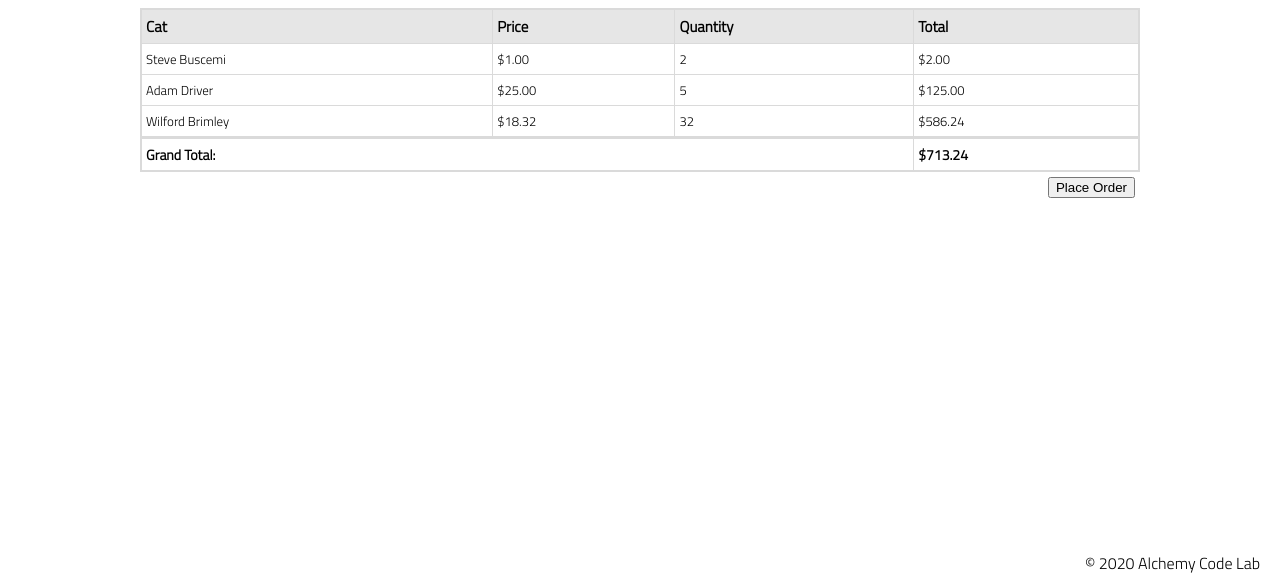
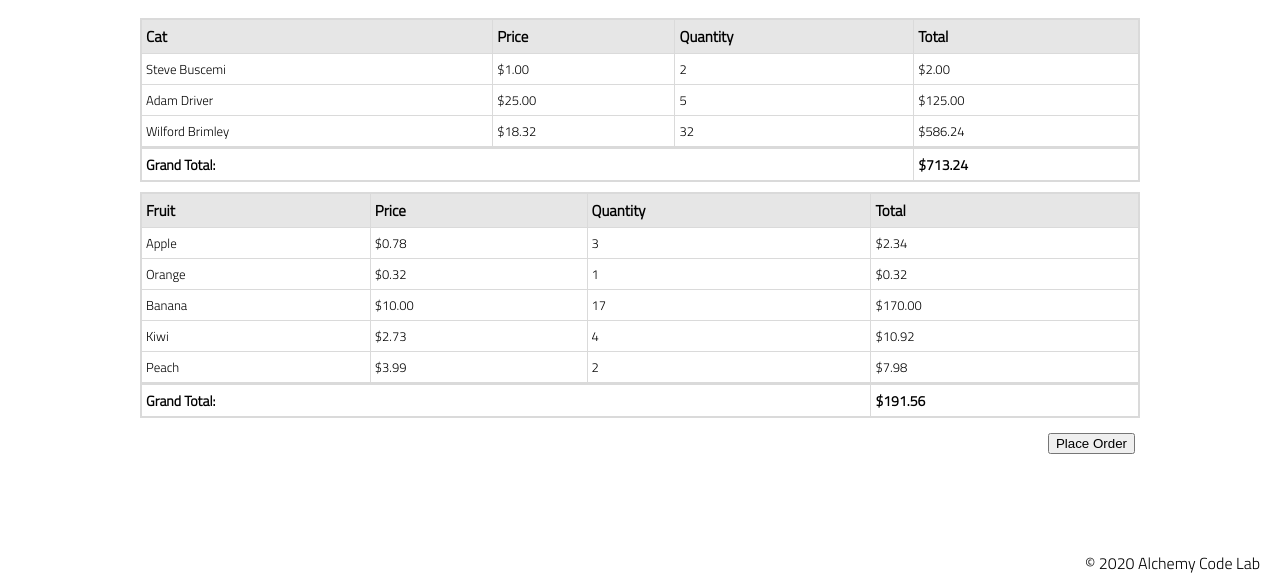
Before and after one commit to Dylan-Floyd/lab-06-e-commerce-site, a plain HTML site: page cart/index.html in a window 1280 px wide. Shown: the part 224-800 px from the top of the page. Drawn offline with Linux system fonts and the light colour scheme.

Commit message:
add fruit section to store

```diff
--- /dev/null
+++ b/cart/cart-render-utils.js
@@ -0,0 +1,69 @@
+import { calcItemTotal } from '../utils.js';
+import { calcOrderTotal, findById } from '../utils.js';
+
+export function renderLineItem(cartItem, productData) {
+    const rowEl = document.createElement('tr');
+    const nameEl = document.createElement('td');
+    const priceEl = document.createElement('td');
+    const quantityEl = document.createElement('td');
+    const totalEl = document.createElement('td');
+
+    nameEl.textContent = productData.name;
+    priceEl.textContent = productData.price.toLocaleString('en-US', { style: 'currency', currency: 'USD' });
+    quantityEl.textContent = cartItem.quantity;
+    totalEl.textContent = calcItemTotal(cartItem.quantity, productData.price);
+    rowEl.append(nameEl, priceEl, quantityEl, totalEl);
+
+    return rowEl;
+}
+
+export function renderTable(cart, products, productsType) {
+    //create elements
+    const table = document.createElement('table');
+
+    const tHead = document.createElement('thead');
+    const headerRow = document.createElement('tr');
+    const typeHeading = document.createElement('th');
+    const priceHeading = document.createElement('th');
+    const quantityHeading = document.createElement('th');
+    const totalHeading = document.createElement('th');
+
+    const tBody = document.createElement('tbody');
+
+    const tFoot = document.createElement('tfoot');
+    const footRow = document.createElement('tr');
+    const grandTotalLabel = document.createElement('td');
+    const grandTotalCell = document.createElement('td');
+
+    //flesh-out elements
+    table.className = 'minimalistBlack';
+
+    typeHeading.textContent = productsType;
+    priceHeading.textContent = 'Price';
+    quantityHeading.textContent = 'Quantity';
+    totalHeading.textContent = 'Total';
+
+    grandTotalLabel.colSpan = '3';
+    grandTotalLabel.textContent = 'Grand Total:';
+
+    //add in rows
+    for (let cartItem of cart) {
+        const productData = findById(products, cartItem.id);
+        const newRow = renderLineItem(cartItem, productData);
+        tBody.appendChild(newRow);
+    }
+
+    //display grand total
+    grandTotalCell.textContent = calcOrderTotal(cart, products);
+
+    //put the elements together
+    headerRow.append(typeHeading, priceHeading, quantityHeading, totalHeading);
+    tHead.append(headerRow);
+
+    footRow.append(grandTotalLabel, grandTotalCell);
+    tFoot.append(footRow);
+
+    table.append(tHead, tBody, tFoot);
+
+    return table;
+}
--- a/cart/cart.css
+++ b/cart/cart.css
@@ -3,6 +3,7 @@ table.minimalistBlack {
     width: 100%;
     text-align: left;
     border-collapse: collapse;
+    margin: 10px 0px;
 }
 
 table.minimalistBlack td, table.minimalistBlack th {
@@ -44,3 +45,7 @@ table.minimalistBlack tfoot td {
     width: 100%;
     padding: 5px;
 }
+
+#table-container {
+    width: 100%;
+}
--- a/cart/cart.js
+++ b/cart/cart.js
@@ -1,15 +1,9 @@
-import { products } from '../data/product-data.js';
-import { cartData } from '../data/cart-data.js';
-import { renderLineItem } from './render-line-item.js';
-import { calcOrderTotal, findById } from '../utils.js';
+import { cats, fruits } from '../data/product-data.js';
+import { catCart, fruitCart } from '../data/cart-data.js';
+import { renderTable } from './cart-render-utils.js';
 
-const tableBody = document.querySelector('#table-body');
-const grandTotal = document.querySelector('#grand-total');
+const tableContainer = document.querySelector('#table-container');
 
-for (let cartItem of cartData) {
-    const productData = findById(products, cartItem.id);
-    const newRow = renderLineItem(cartItem, productData);
-    tableBody.appendChild(newRow);
-}
-
-grandTotal.textContent = calcOrderTotal(cartData, products);
+const catTable = renderTable(catCart, cats, 'Cat');
+const fruitTable = renderTable(fruitCart, fruits, 'Fruit');
+tableContainer.append(catTable, fruitTable);
--- a/cart/index.html
+++ b/cart/index.html
@@ -20,26 +20,10 @@
         <main>
             <section class="main-section">
                 <h2>
-                    Your Cart:
+                    Your Shopping Carts:
                 </h2>
-                <table class="minimalistBlack">
-                    <thead>
-                        <tr>
-                            <th>Cat</th>
-                            <th>Price</th>
-                            <th>Quantity</th>
-                            <th>Total</th>
-                        </tr>
-                    </thead>
-                    <tbody id="table-body">
-                    </tbody>
-                    <tfoot>
-                        <tr>
-                            <td colspan="3">Grand Total:</td>
-                            <td id="grand-total"></td>
-                        </tr>
-                    </tfoot>
-                </table>
+                <div id="table-container">
+                </div>
                 <div class="button-div">
                     <button id="order-button">Place Order</button>
                 </div>
--- a/cart/render-line-item.js
+++ /dev/null
@@ -1,17 +0,0 @@
-import { calcItemTotal } from '../utils.js';
-
-export function renderLineItem(cartItem, productData) {
-    const rowEl = document.createElement('tr');
-    const nameEl = document.createElement('td');
-    const priceEl = document.createElement('td');
-    const quantityEl = document.createElement('td');
-    const totalEl = document.createElement('td');
-
-    nameEl.textContent = productData.name;
-    priceEl.textContent = productData.price.toLocaleString('en-US', { style: 'currency', currency: 'USD' });
-    quantityEl.textContent = cartItem.quantity;
-    totalEl.textContent = calcItemTotal(cartItem.quantity, productData.price);
-    rowEl.append(nameEl, priceEl, quantityEl, totalEl);
-
-    return rowEl;
-}
--- a/data/cart-data.js
+++ b/data/cart-data.js
@@ -1,4 +1,4 @@
-export const cartData = [
+export const catCart = [
     {
         id: 126,
         quantity: 2
@@ -12,3 +12,26 @@ export const cartData = [
         quantity: 32
     }
 ];
+
+export const fruitCart = [
+    {
+        id: 1,
+        quantity: 3
+    },
+    {
+        id: 2,
+        quantity: 1
+    },
+    {
+        id: 3,
+        quantity: 17
+    },
+    {
+        id: 4,
+        quantity: 4
+    },
+    {
+        id: 5,
+        quantity: 2
+    }
+];
--- a/data/product-data.js
+++ b/data/product-data.js
@@ -1,4 +1,4 @@
-export const products = [
+export const cats = [
     {
         id: 123,
         name: 'Tony the Tiger',
@@ -41,3 +41,46 @@ export const products = [
         price: 25
     }
 ];
+
+export const fruits = [
+    {
+        id: 1,
+        name: 'Apple',
+        image: '../assets/apple.png',
+        description: 'A delicious gala apple.',
+        category: 'red',
+        price: .78
+    },
+    {
+        id: 2,
+        name: 'Orange',
+        image: '../assets/orange.png',
+        description: 'An okay orange from a local farm.',
+        category: 'orange',
+        price: .32
+    },
+    {
+        id: 3,
+        name: 'Banana',
+        image: '../assets/banana.png',
+        description: 'Dang, that\'s one good \'nanner.',
+        category: 'yellow',
+        price: 10
+    },
+    {
+        id: 4,
+        name: 'Kiwi',
+        image: '../assets/kiwi.png',
+        description: 'An S tier fruit.',
+        category: 'tan',
+        price: 2.73
+    },
+    {
+        id: 5,
+        name: 'Peach',
+        image: '../assets/peach.png',
+        description: 'I got these peaches out in Georgia, oh yeah yeah.',
+        category: 'pantone',
+        price: 3.99
+    }
+];
```
Also changed, not shown: products/index.html (+6 -1 lines), products/products.js (+9 -4 lines), test/cart-render-utils.test.js (added, +82 -0 lines), test/render-line-item.test.js (deleted, +0 -20 lines), test/render-utils.test.js (+2 -2 lines), test/tests.js (+1 -1 lines).
